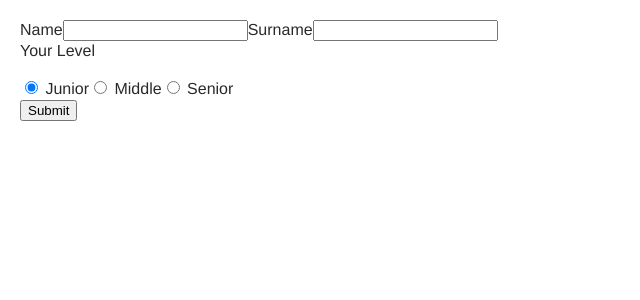
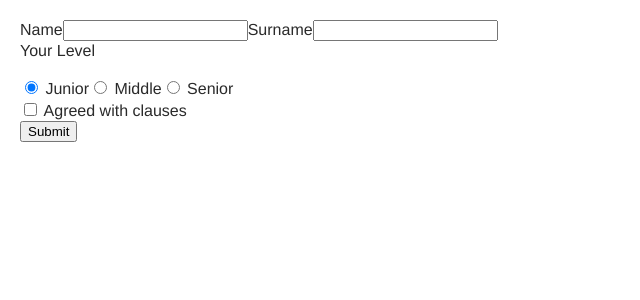
Before and after one commit to dmitriy-057/react-trainy-2, a React (Create React App) app: page / in a window 1280 px wide. Shown: the top 300 px of the page, without its empty margins (0-640 px from the left). Built offline with nearby package versions, Linux system fonts and the light colour scheme.

Commit message:
update checkbox

```diff
--- a/src/Form.js
+++ b/src/Form.js
@@ -6,6 +6,7 @@ class Form extends Component {
       name: "",
       surname: "",
       experience: "junior",
+      licence: false,
   };
 
 loginInputId = shortid.generate();
@@ -30,6 +31,10 @@ handleSubmit = event => {
     this.reset();
 }
 
+handleLicenseChange = event => {
+  console.log(event.currentTarget.checked);
+  this.setState({licence: event.currentTarget.checked})
+}
 reset = () => {
   this.setState({
     name: "",
@@ -87,6 +92,16 @@ render() {
             checked={this.state.experience === "senior"}/> Senior
         </label>
         <br/>
+        <label>
+          <input
+          type="checkbox"
+          name="licence"
+          checked={this.state.licence}
+          onChange={this.handleLicenseChange}
+
+          /> Agreed with clauses
+        </label>
+        <br/>
         <button type="submit">Submit</button>
     </form>
     )
```
